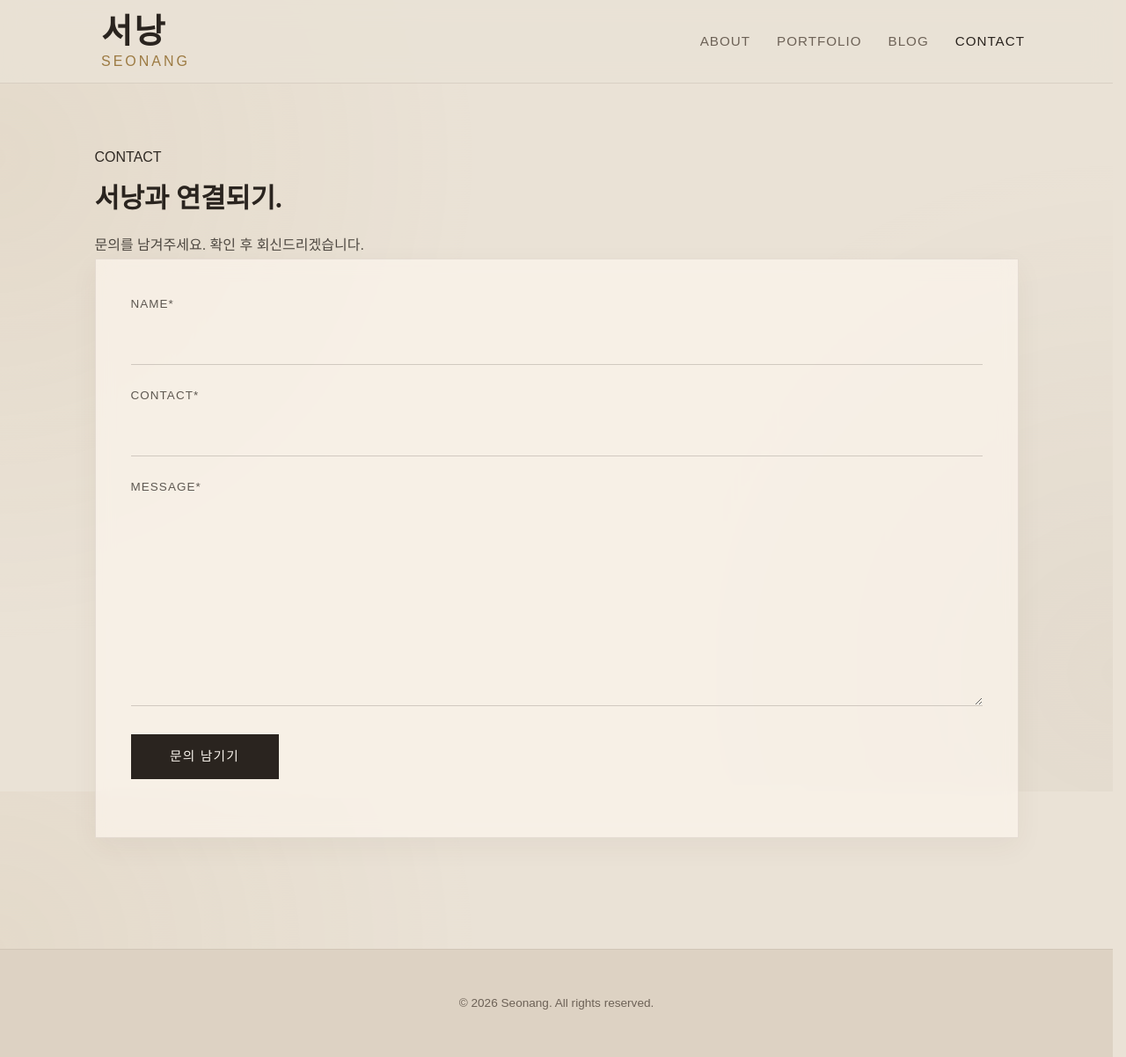
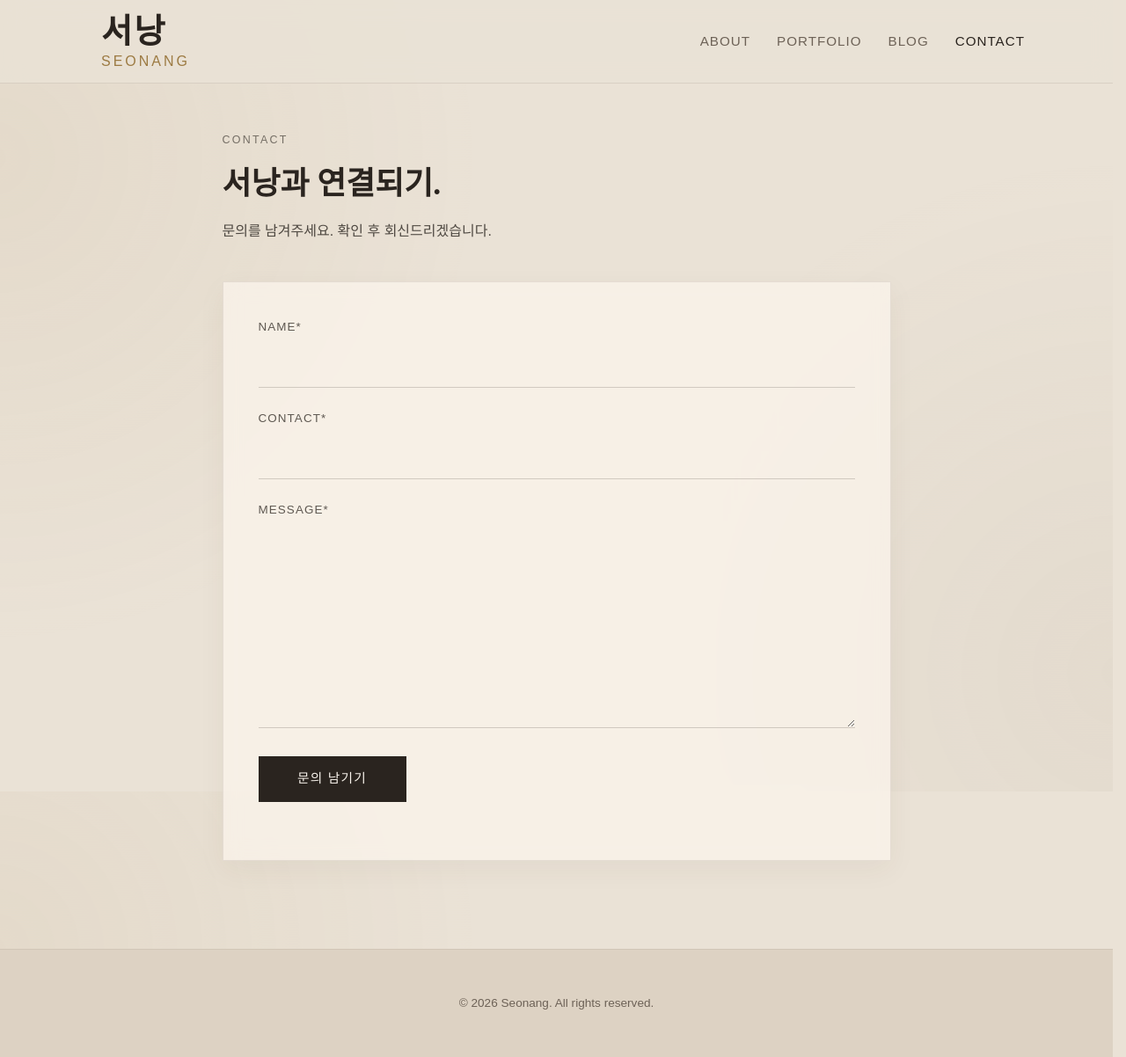
Before and after one commit to seonang/seonang.github.io, a Jekyll site: the page built from contact.html, in a window 1280 px wide and 1202 px high. Shown: the whole window at 88% size. Built offline with Jekyll 4.4.1, drawn with Linux system fonts in a browser that asks for light colours; some web fonts are replaced.

Commit message:
Update site.css

```diff
--- a/assets/css/site.css
+++ b/assets/css/site.css
@@ -584,27 +584,19 @@ body.post-template .post-date {
 }
 
 /* Contact */
+/* Contact */
 .contact-page {
     padding: calc(var(--header-height) + 54px) var(--page-gutter) 100px;
     box-sizing: border-box;
 }
 
-.contact-layout {
-    max-width: var(--content-width);
+.contact-single {
+    max-width: 760px;
     margin: 0 auto;
     width: 100%;
-    display: grid;
-    grid-template-columns: minmax(260px, 0.9fr) minmax(420px, 1.1fr);
-    gap: 72px;
-    align-items: start;
 }
 
-.contact-intro {
-    position: sticky;
-    top: 120px;
-}
-
-.contact-eyebrow {
+.contact-kicker {
     margin: 0 0 18px 0;
     font-size: 0.78rem;
     letter-spacing: 0.18em;
@@ -613,22 +605,26 @@ body.post-template .post-date {
 }
 
 .contact-title {
-    margin: 0 0 20px 0;
-    font-size: clamp(1.7rem, 2.4vw, 2.5rem);
-    line-height: 1.18;
+    margin: 0 0 18px 0;
+    font-size: clamp(1.9rem, 2.8vw, 2.8rem);
+    line-height: 1.2;
     color: var(--text-strong);
     white-space: nowrap;
+    text-align: left;
 }
 
 .contact-lead {
-    margin: 0;
+    margin: 0 0 42px 0;
     font-size: 1rem;
-    line-height: 1.9;
+    line-height: 1.8;
     color: rgba(34, 29, 24, 0.78);
     font-weight: 300;
+    white-space: nowrap;
+    text-align: left;
 }
 
 .contact-form-wrap {
+    width: 100%;
     background: rgba(255, 248, 240, 0.62);
     backdrop-filter: blur(10px);
     border: 1px solid var(--border);
```
